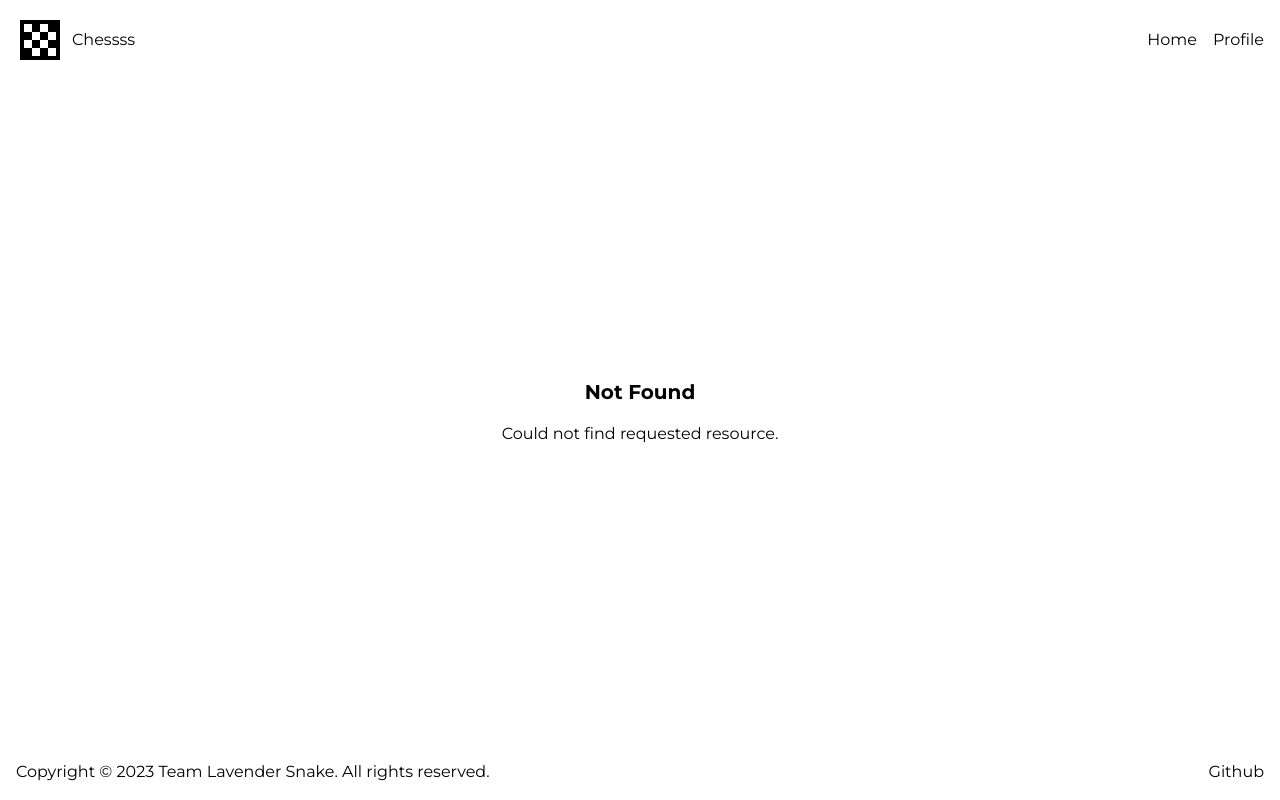
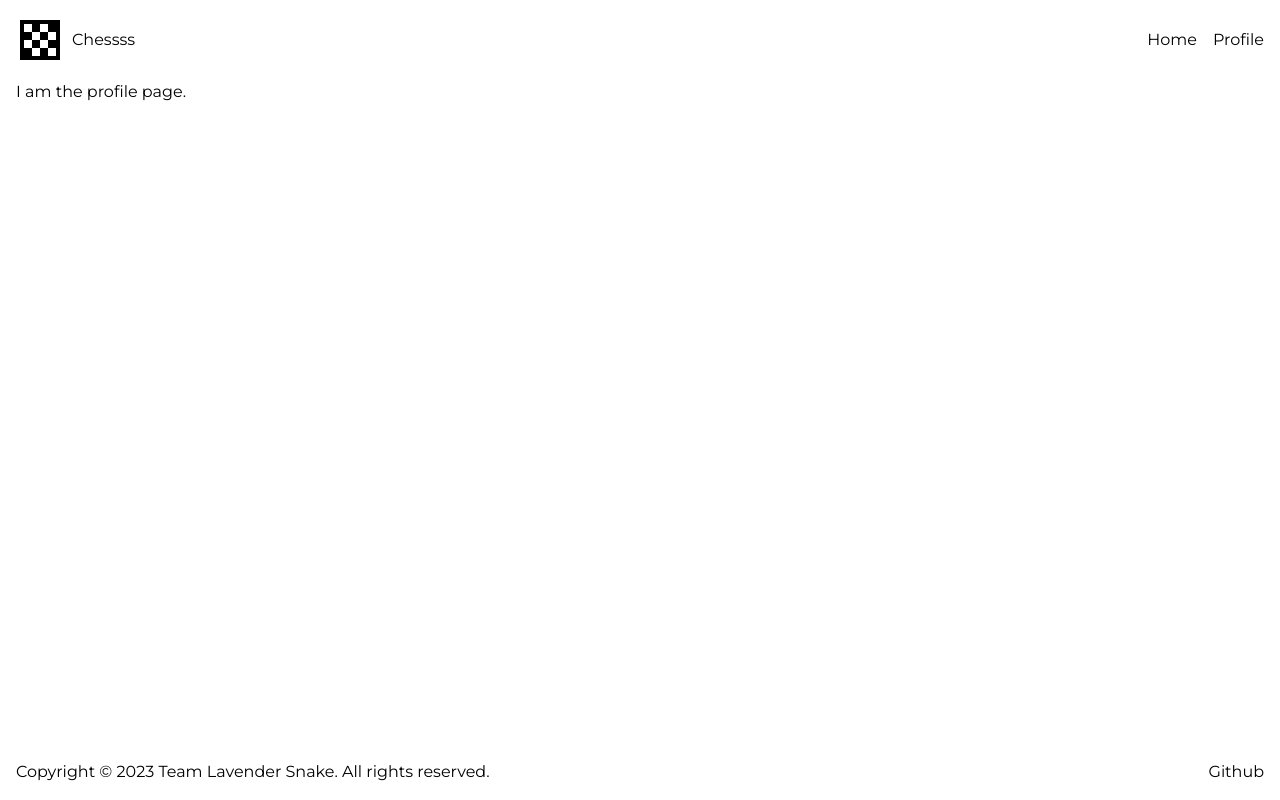
Before and after one commit to Hack-Weekly/lavender-snake-chess, a Next.js app: page /profile in a window 1280 px wide. Before the commit this address had no page. Built offline with nearby package versions, Linux system fonts and the light colour scheme.

Commit message:
initial profile page

```diff
--- /dev/null
+++ b/app/profile/page.tsx
@@ -0,0 +1,5 @@
+// import Image from "next/image";
+
+export default function Profile() {
+  return <main>I am the profile page.</main>;
+}
```
